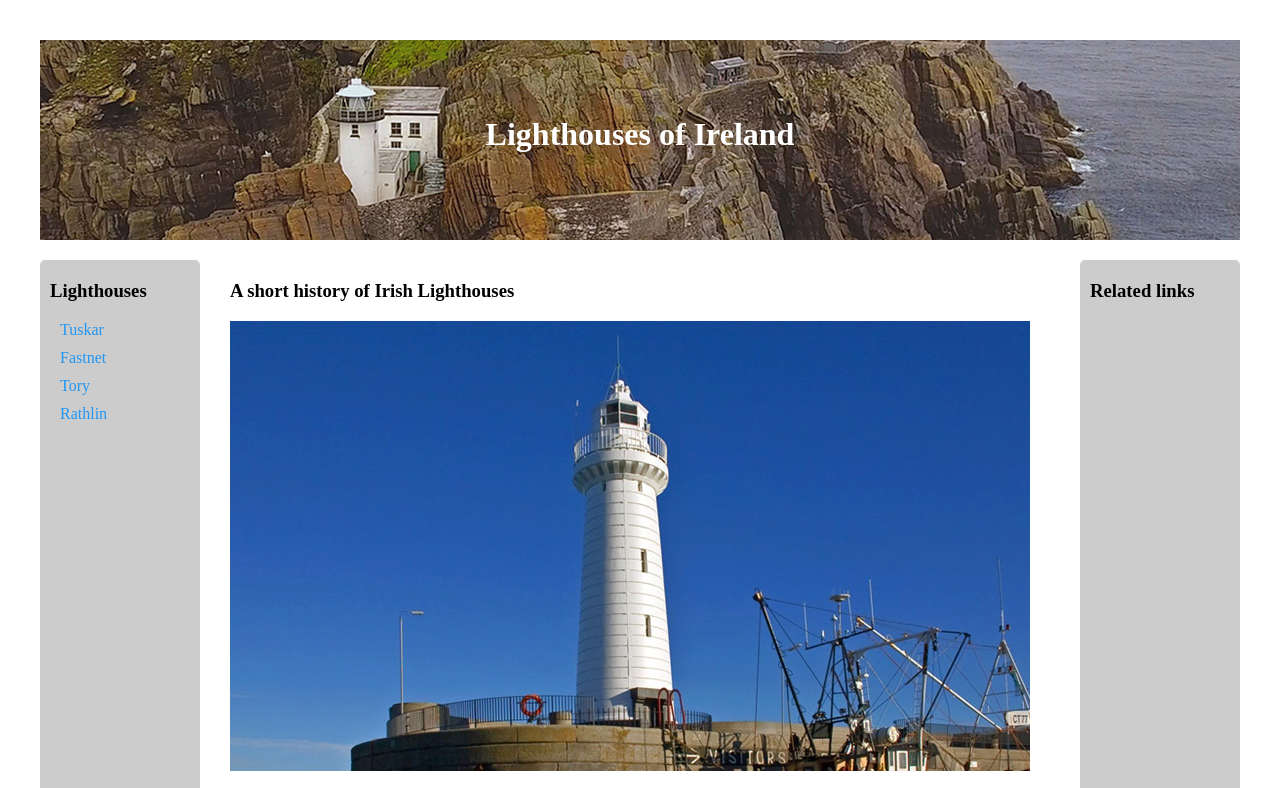
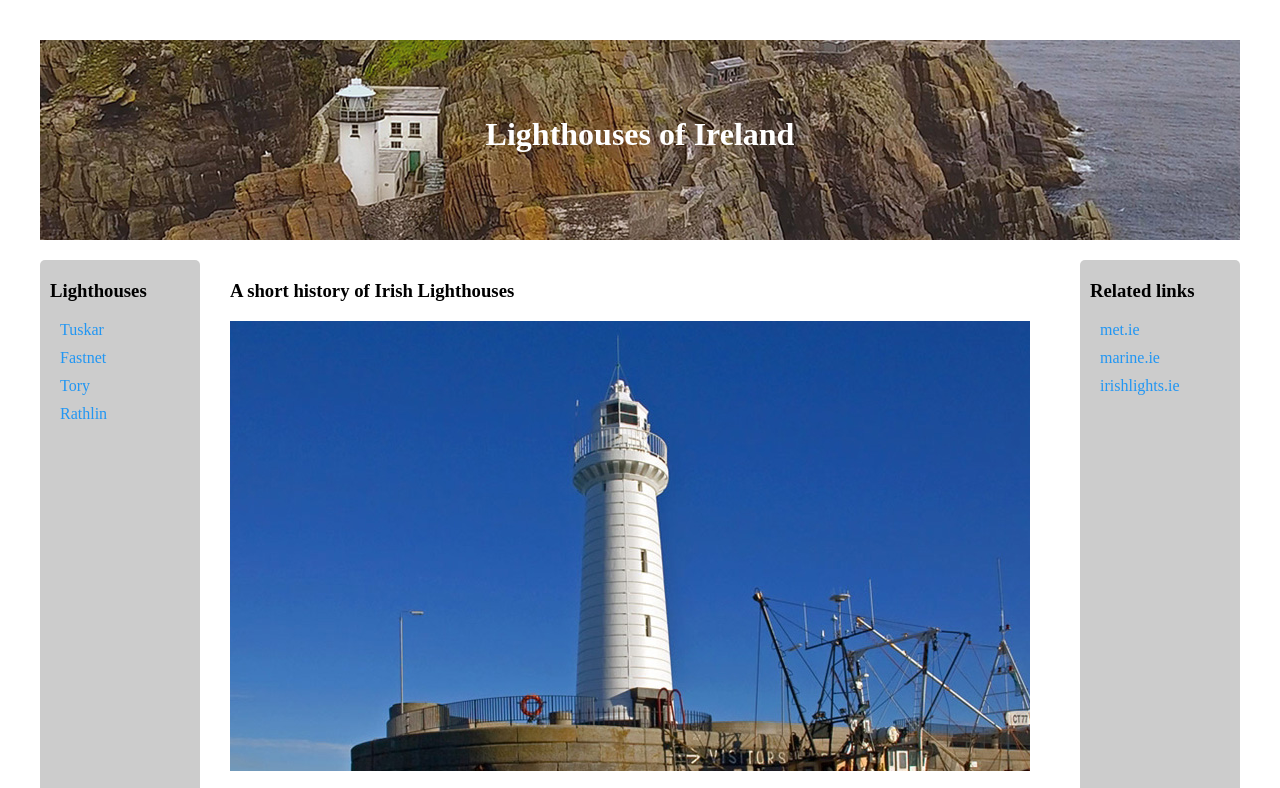
Before and after one commit to RossmacD/lighthouses, a plain HTML site: page index.html in a window 1280 px wide. Shown: the top 788 px of the page. Drawn offline with Linux system fonts and the light colour scheme.

Commit message:
Added Related Links back in

```diff
--- a/index.html
+++ b/index.html
@@ -30,6 +30,11 @@
       </div>
       <div class="sidebar2 box">
         <h3>Related links</h3>
+        <nav>
+          <a href="https://www.met.ie/">met.ie</a>
+          <a href="https://www.marine.ie/Home/home">marine.ie</a>
+          <a href="https://www.irishlights.ie/">irishlights.ie</a>
+        </nav>
       </div>
       <div class="content box">
         <h3>A short history of Irish Lighthouses</h3>
```
